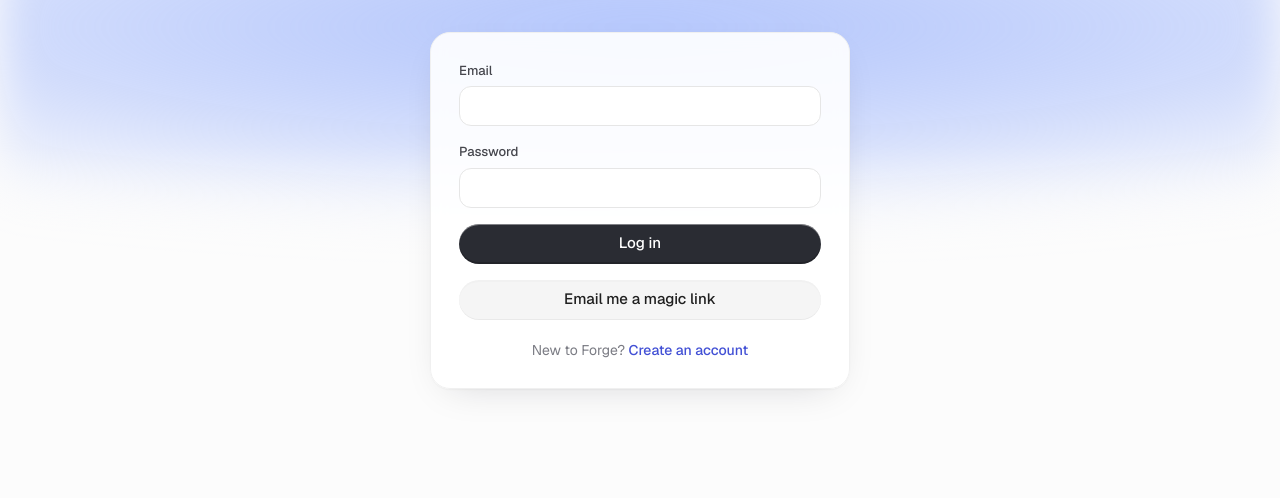
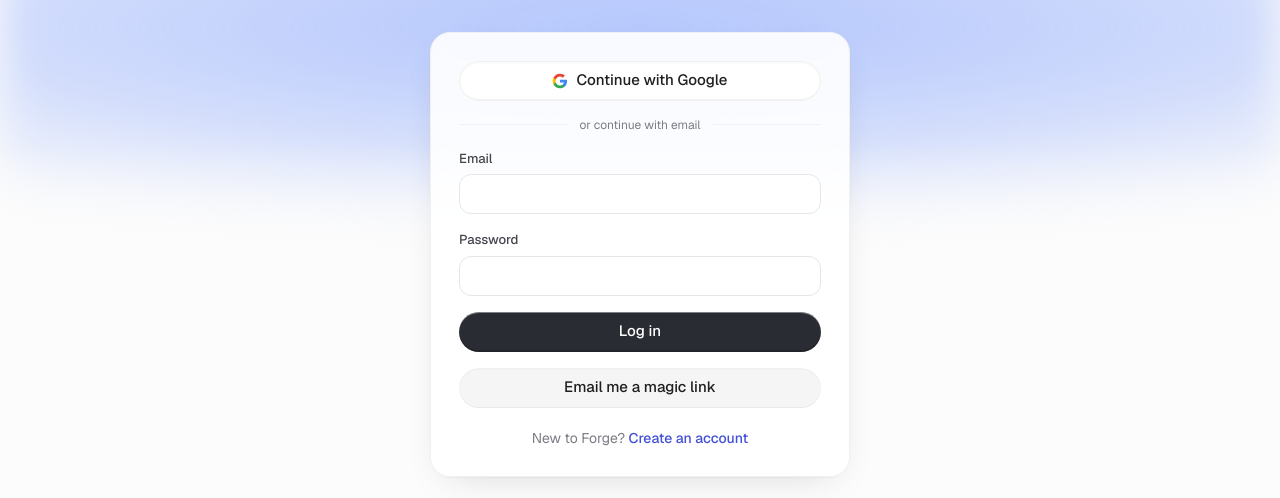
Before and after one commit to rashelshah/Forge, a React (Vite) app in the folder frontend/: page /login in a window 1280 px wide. Shown: the part 283-781 px from the top of the page. Built offline with nearby package versions, Linux system fonts and the light colour scheme; no server answers.

Commit message:
feat: integrated google login

```diff
--- a/frontend/src/pages/Login.tsx
+++ b/frontend/src/pages/Login.tsx
@@ -8,6 +8,18 @@ import { Input } from '@/components/ui/input'
 import { Label } from '@/components/ui/label'
 import { useAuth } from '@/lib/auth'
 import { supabase } from '@/lib/supabase'
+
+// Google "G" logo SVG
+function GoogleIcon() {
+  return (
+    <svg viewBox="0 0 24 24" className="size-4 shrink-0" aria-hidden="true">
+      <path d="M22.56 12.25c0-.78-.07-1.53-.2-2.25H12v4.26h5.92c-.26 1.37-1.04 2.53-2.21 3.31v2.77h3.57c2.08-1.92 3.28-4.74 3.28-8.09z" fill="#4285F4" />
+      <path d="M12 23c2.97 0 5.46-.98 7.28-2.66l-3.57-2.77c-.98.66-2.23 1.06-3.71 1.06-2.86 0-5.29-1.93-6.16-4.53H2.18v2.84C3.99 20.53 7.7 23 12 23z" fill="#34A853" />
+      <path d="M5.84 14.09c-.22-.66-.35-1.36-.35-2.09s.13-1.43.35-2.09V7.07H2.18C1.43 8.55 1 10.22 1 12s.43 3.45 1.18 4.93l3.66-2.84z" fill="#FBBC05" />
+      <path d="M12 5.38c1.62 0 3.06.56 4.21 1.64l3.15-3.15C17.45 2.09 14.97 1 12 1 7.7 1 3.99 3.47 2.18 7.07l3.66 2.84c.87-2.6 3.3-4.53 6.16-4.53z" fill="#EA4335" />
+    </svg>
+  )
+}
 
 export default function Login() {
   const { demo, session } = useAuth()
@@ -42,6 +54,17 @@ export default function Login() {
     else toast.success('Magic link sent — check your inbox.')
   }
 
+  async function googleSignIn() {
+    if (!supabase) return
+    setBusy(true)
+    const { error } = await supabase.auth.signInWithOAuth({
+      provider: 'google',
+      options: { redirectTo: `${location.origin}/app` },
+    })
+    setBusy(false)
+    if (error) toast.error(error.message)
+  }
+
   return (
     <div className="relative isolate flex min-h-screen flex-col items-center overflow-hidden px-4">
       <div className="absolute inset-x-0 top-0 -z-10 h-[620px]"><div className="aurora" /><div className="absolute inset-x-0 bottom-0 h-48 bg-gradient-to-t from-canvas" /></div>
@@ -62,6 +85,26 @@ export default function Login() {
             <Button asChild className="mt-6 w-full"><Link to="/app">Enter the studio <ArrowRight /></Link></Button>
           </div>
         ) : (
+          <div className="space-y-4">
+            {/* Google Sign In */}
+            <Button
+              type="button"
+              variant="white"
+              className="w-full"
+              onClick={googleSignIn}
+              disabled={busy}
+            >
+              <GoogleIcon />
+              Continue with Google
+            </Button>
+
+            {/* Divider */}
+            <div className="flex items-center gap-3">
+              <div className="h-px flex-1 bg-line" />
+              <span className="text-xs text-muted">or continue with email</span>
+              <div className="h-px flex-1 bg-line" />
+            </div>
+
             <form onSubmit={submit} className="space-y-4">
               {mode === 'signup' && (
                 <div><Label htmlFor="name">Full name</Label><Input id="name" value={name} onChange={(e) => setName(e.target.value)} autoComplete="name" /></div>
@@ -80,6 +123,7 @@ export default function Login() {
                 </button>
               </p>
             </form>
+          </div>
         )}
       </div>
     </div>
```
Lines whose indentation alone changed are shown as unchanged.
